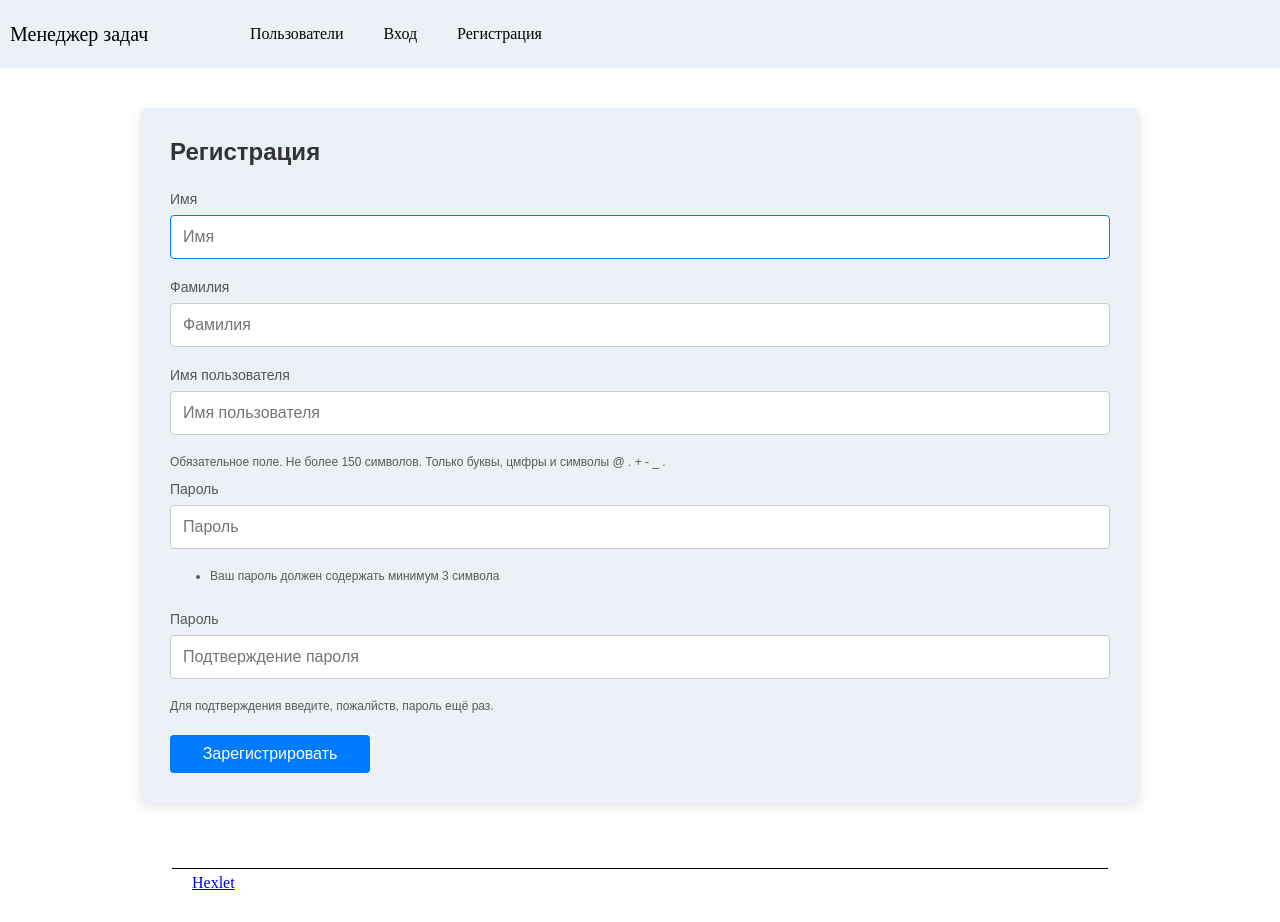
After one commit to A-leks-andr/python-project-52, a Django app: page /create/ in a window 1280 px wide. The commit adds this page. Run offline with Django 5.2, Linux system fonts and the light colour scheme.

Commit message:
fix files and add files create.html

```diff
--- a/staticfiles_collected/login.css
+++ b/staticfiles_collected/login.css
@@ -80,3 +80,9 @@
 .submit-btn:hover {
   background-color: #0056b3;
 }
+
+.explanation {
+  font-size: 12px;
+  padding-bottom: 12px;
+  color: #5a5a5a;
+}
--- a/task_manager/static/login.css
+++ b/task_manager/static/login.css
@@ -80,3 +80,9 @@
 .submit-btn:hover {
   background-color: #0056b3;
 }
+
+.explanation {
+  font-size: 12px;
+  padding-bottom: 12px;
+  color: #5a5a5a;
+}
--- a/task_manager/templates/base.html
+++ b/task_manager/templates/base.html
@@ -24,7 +24,7 @@
                 <ul class="menu">
                     <li><a href="{% url 'users' %}">Пользователи</a></li>
                     <li><a href="{% url 'login' %}">Вход</a></li>
-                    <li><a href="#">Регистрация</a></li>
+                    <li><a href="{% url 'create' %}">Регистрация</a></li>
                 </ul>
         </div>
     </header>
--- /dev/null
+++ b/task_manager/templates/create.html
@@ -0,0 +1,70 @@
+{% extends "base.html" %}
+
+{% block head %}
+{% load static %}
+    <link rel="stylesheet" href="{% static 'login.css' %}">
+{% endblock %}
+
+{% block content %}
+
+<div class="login-form">
+  <h1>Регистрация</h1>
+  <form method="post">
+    <input type="hidden" name="unknown" value="gjkyfztcnm">
+
+    <div class="form-group">
+      <!-- Добавлен класс form-group -->
+      <label for="id_first_name">Имя</label>
+      <input type="text" name="first_name" autofocus
+      autocomplete="first_name" maxlength="150" placeholder="Имя"
+      required id="id_first_name">
+    </div>
+
+    <div class="form-group">
+      <!-- Добавлен класс form-group -->
+      <label for="id_last_name">Фамилия</label>
+      <input type="text" name="last_name"
+      autocomplete="last_name" maxlength="150" placeholder="Фамилия"
+      required id="id_last_name">
+    </div>
+
+    <div class="form-group">
+      <!-- Добавлен класс form-group -->
+      <label for="id_username">Имя пользователя</label>
+      <input type="text" name="username" autocapitalize="none"
+      autocomplete="username" maxlength="150" placeholder="Имя пользователя"
+      aria-describedby="id_username_helptext" required id="id_username">
+    </div>
+
+    <div id="id_username_helptext" class="explanation">
+        Обязательное поле. Не более 150 символов. Только буквы, цмфры и символы @ . + - _ .
+    </div>
+
+    <div class="form-group">
+      <!-- Добавлен класс form-group -->
+      <label for="id_password">Пароль</label>
+      <input type="password" name="password1" autocomplete="new-password"
+      id="id_username_helptext" placeholder="Пароль" required id="id_password1">
+    </div>
+    <div>
+        <ul>
+            <li class="explanation"> Ваш пароль должен содержать минимум 3 символа</li>
+        </ul>
+    </div>
+
+    <div class="form-group">
+      <!-- Добавлен класс form-group -->
+      <label for="id_password2">Пароль</label>
+      <input type="password" name="password2" autocomplete="new-password"
+      id="id_username_helptext" placeholder="Подтверждение пароля" required id="id_password2">
+    </div>
+    <div id="id_password2" class="explanation">
+            Для подтверждения введите, пожалйств, пароль ещё раз.
+    </div>
+
+    <!-- Заменен input на кнопку для лучшей стилизации -->
+    <button type="submit" class="submit-btn">Зарегистрировать</button>
+  </form>
+</div>
+
+{% endblock %}
--- a/task_manager/urls.py
+++ b/task_manager/urls.py
@@ -7,5 +7,6 @@ urlpatterns = [
     path("", views.IndexView.as_view(), name="index"),
     path("users/", views.UsersView.as_view(), name="users"),
     path("login/", views.LoginView.as_view(), name="login"),
+    path("create/", views.CreateView.as_view(), name="create"),
     path("admin/", admin.site.urls),
 ]
--- a/task_manager/views.py
+++ b/task_manager/views.py
@@ -15,3 +15,8 @@ class UsersView(TemplateView):
 class LoginView(TemplateView):
     def get(self, request, *args, **kwargs):
         return render(request, "login.html")
+
+
+class CreateView(TemplateView):
+    def get(self, request, *args, **rwargs):
+        return render(request, "create.html")
```
